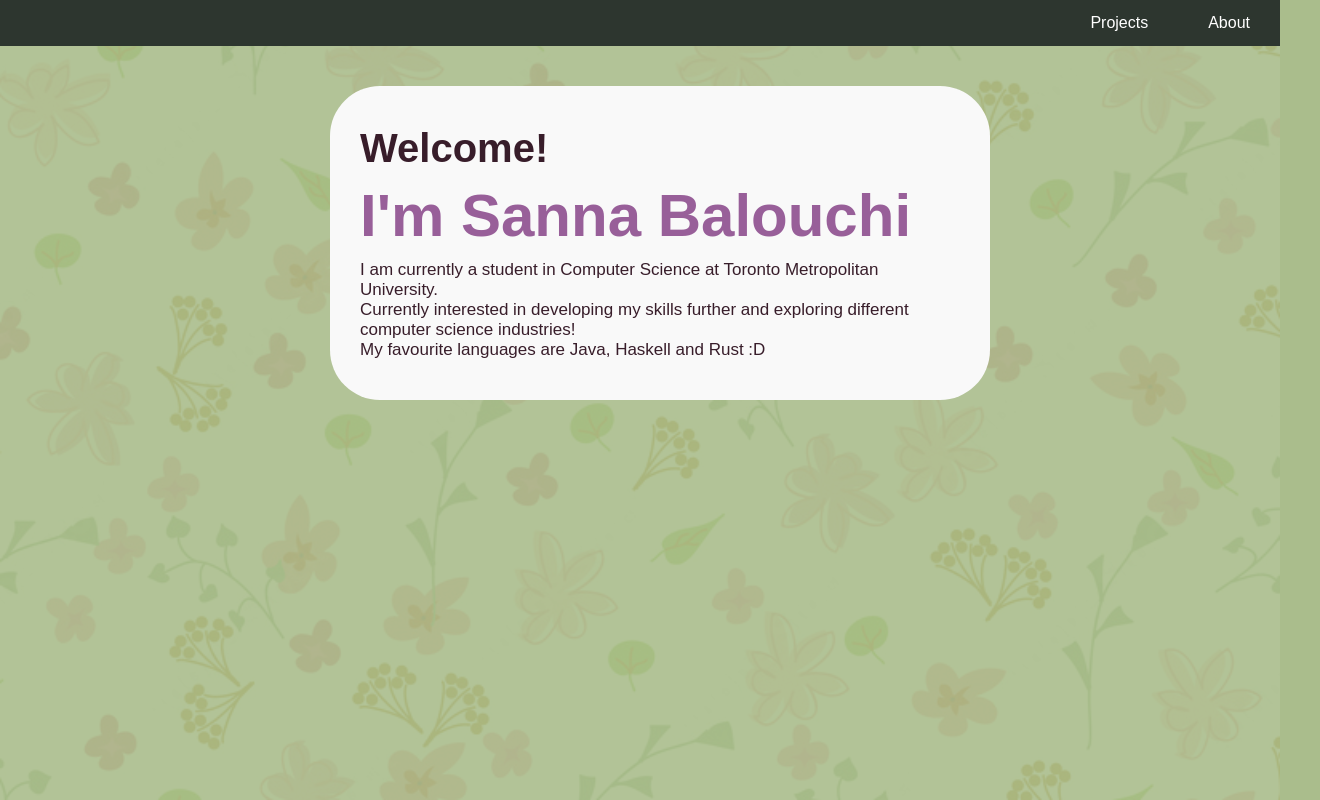
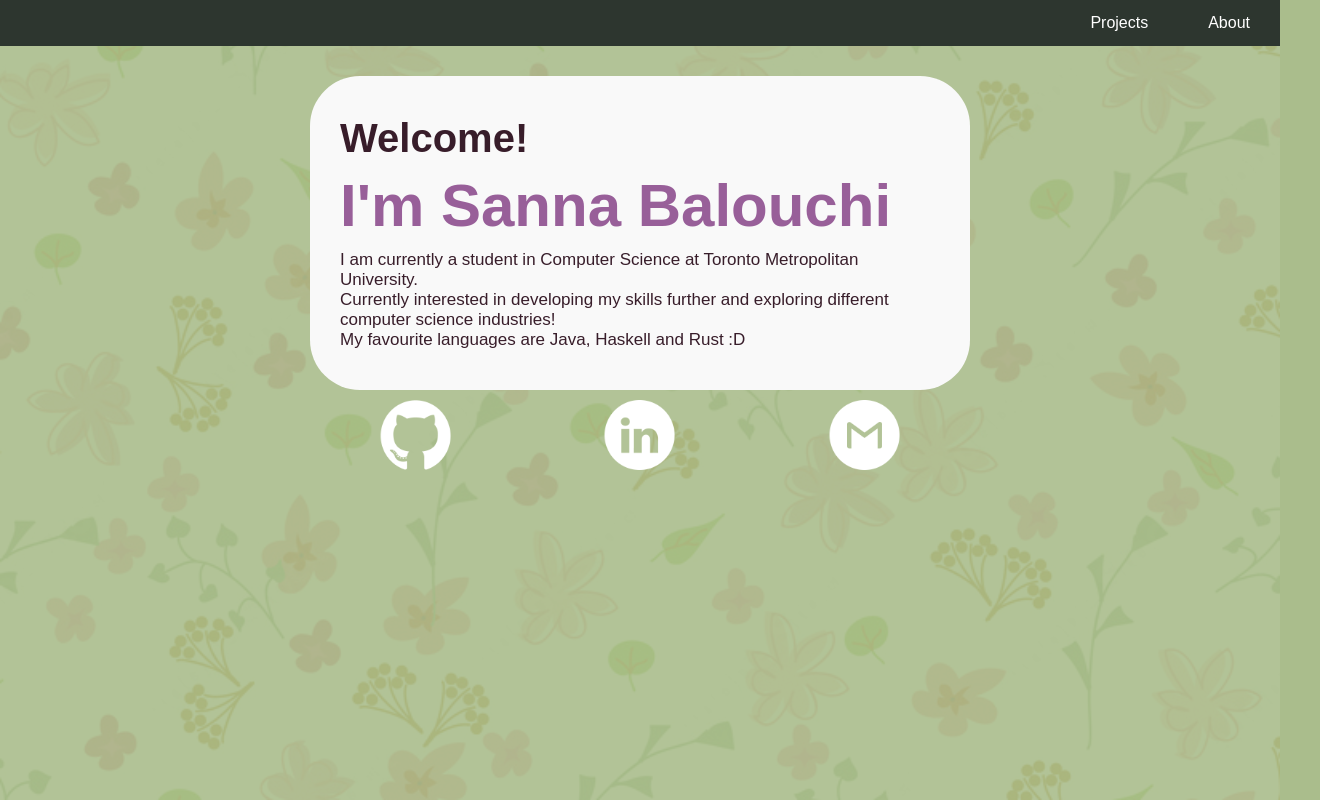
Before and after one commit to saunade/saunade.github.io, a plain HTML site: page index.html in a window 1280 px wide. Shown: the whole page, 1320 px wide, since content can reach past the window. Drawn offline with Linux system fonts and the light colour scheme; some icons are missing.

Commit message:
added icons

```diff
--- a/index.html
+++ b/index.html
@@ -4,6 +4,7 @@
     <meta charset="UTF-8">
     <meta name="viewport" content="width=device-width, initial-scale=1.0">
     <link rel="stylesheet" href="resources/css/style.css">
+    <link rel="stylesheet" href="https://cdn.jsdelivr.net/gh/dheereshagrwal/colored-icons@1.7.5/src/app/ci.min.css">
     <link rel="icon" href="resources/css/images/icon.png">
     <title>About Sanna</title>
 </head>
@@ -45,9 +46,21 @@
             </p>
         </div>
 
-        <!-- web URLS -->
+</div>
+</article>
 
-</div>
+<!-- web URLS -->
+<article>
+    <div class="icons">
+        <a href="https://github.com/saunade" target="_blank">
+        <img src="resources/css/images/github.png" style="width: 70px; height: auto; margin-right: 150px;"></a>
+
+        <a href="https://www.linkedin.com/in/sanna-balouchi/" target="_blank">
+        <img src="resources/css/images/linkedin.png" style="width: 70px; height: auto; margin-right: 150px;"></a>
+
+        <a href="mailto:sannabalouchi@gmail.com" target="_blank">
+        <img src="resources/css/images/gmail.png" style="width: 70px; height: auto;"></a>
+    </div>
 </article>
 
 </div>
--- a/resources/css/style.css
+++ b/resources/css/style.css
@@ -14,7 +14,7 @@ html {
 .container {
     position: relative;
     margin: 0 auto;
-    width: 100%;
+    width: 100vmax;
     height: 100vh;
     background-size: cover;
     display: flex;
@@ -91,16 +91,20 @@ p {
 
 /* content on page */
 article {
-    margin-top: 20px;
     padding: 30px 20px;
-    position: absolute;
-    width: 100vw
+    position: fixed;
+    top: 0; left: 0;
+    transform: translate(calc(50vw - 50%));
 }
 
 .content {
     background-color: #f9f9f9;
     padding: 30px;
     border-radius: 50px;
-    margin: auto;
     width: 600px;
+    margin-top: 10px;
 }
+
+.icons {
+    margin-top: 370px;
+}
```
Also changed, not shown: resources/css/images/github.png (added), resources/css/images/gmail.png (added), resources/css/images/linkedin.png (added), 2 other files.
